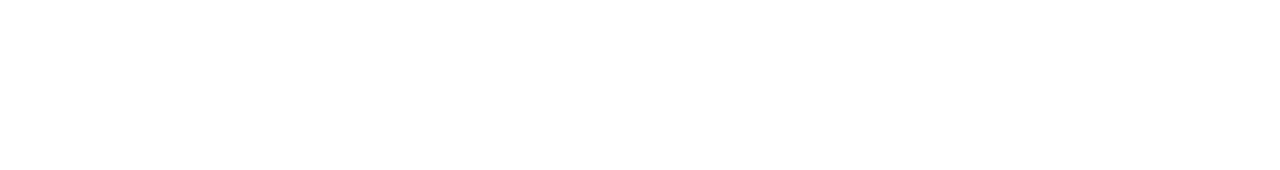
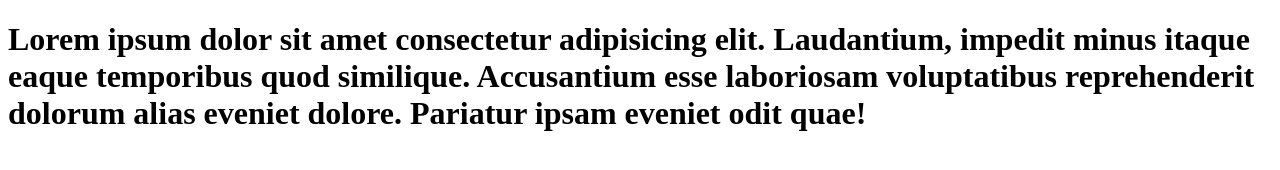
Before and after one commit to HectorMaroto/mi-primer-repo, a plain HTML site: page index.html in a window 1280 px wide. Drawn offline with Linux system fonts and the light colour scheme.

Commit message:
agregué un h1

```diff
--- a/index.html
+++ b/index.html
@@ -13,7 +13,13 @@
         git init -> inicializamos git
         git add . -> coge todos los archivos y los manda al repositorio
         git commit -> "sacamos foto" a los cambios hechos y los registramos con un nombre
+        git log --oneline -> historial de todos los commits que hayamos hecho
     -->
+
+    <h1>
+        Lorem ipsum dolor sit amet consectetur adipisicing elit. Laudantium, impedit minus itaque eaque temporibus quod similique. Accusantium esse laboriosam
+        voluptatibus reprehenderit dolorum alias eveniet dolore. Pariatur ipsam eveniet odit quae!
+    </h1>
 
 </body>
 </html>
```
